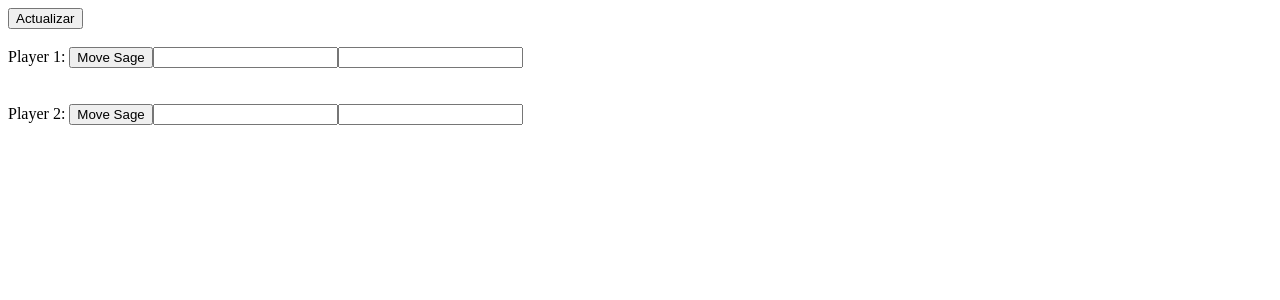
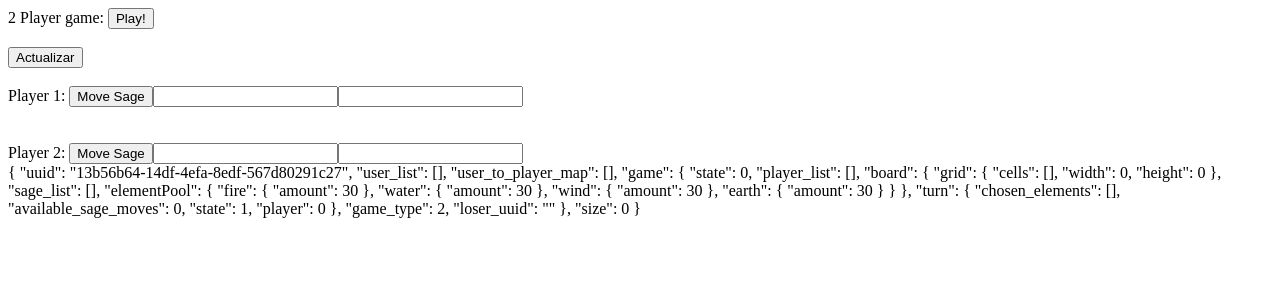
Before and after one commit to Arkk92/element-front, a Vue app in the folder element-front/: page / in a window 1280 px wide. Shown: the top 300 px of the page. Built offline with nearby package versions, Linux system fonts and the light colour scheme; no server answers.

Commit message:
Moved the socket lib to global of the project and added some events in room

```diff
--- a/element-front/src/components/Room.vue
+++ b/element-front/src/components/Room.vue
@@ -1,15 +1,13 @@
 <template>
   <div class="room">
-
+    2 Player game:
+    <button v-on:click="startQueueSearch('queue2')">{{queueStatus}}</button>
+    <br>
+    <br>
     <button v-on:click="forceUpdateRoom()">Actualizar</button>
-    <Player
-      :player_number="1"
-      :socket="socket"
-    ></Player>
+    <Player :player_number="1" :socket="socket"></Player>
     <br>
-    <Player
-      :player_number="2"
-    ></Player>
+    <Player :player_number="2"></Player>
 
 
     <div v-if="data_ready == true">
@@ -17,38 +15,40 @@
       </BoardVue>
 
       <br>
-      Turn: Player {{game.turn_player.player_number +1}}, Status:
+      Turn: Player {{ game.turn_player.player_number + 1 }}, Status:
     </div>
+    {{ room }}
   </div>
 </template>
 
 <script lang="ts">
 import { defineComponent } from 'vue';
 import BoardVue from './Board.vue';
-import ClientSocket from '@/sockets/client'
 import Player from './Player.vue';
-
-const socket = ClientSocket.setupSocketConnection();
+import { RoomModel, RoomModelMap } from '@/game/models/room';
+import { JoinQueue, QueueTypes } from '@/sockets/client'
+import { SocketInstance } from '@/main'
 
 export default defineComponent({
   name: 'RoomComponent',
   components: {
     BoardVue,
     Player
-},
+  },
   data() {
     return {
+      queueStatus: "Play!",
+      roomId: "",
       data_ready: false,
       uuid: "",
       game: null,
       user_map_list: new Map(),
-      socket: socket
+      room: new RoomModel(0),
 
     }
   },
   mounted() {
-
-    socket.on("gameUpdate", (data) => {
+    SocketInstance.on("gameUpdate", (data) => {
       console.log(data)
 
       this.uuid = data.room.uuid;
@@ -56,14 +56,29 @@ export default defineComponent({
       this.user_map_list = data.room.user_map_list;
 
       console.log(this.game)
+      const room: RoomModel = new RoomModelMap().toDomain(data.room);
+      Object.assign(this.room, room);
 
       this.data_ready = true;
     })
+
+    SocketInstance.on("gameFound", (roomId: string) => {
+      this.roomId = roomId;
+      this.queueStatus = "In game Room"
+    })
   },
   methods: {
+    startQueueSearch(queue_type: string): void {
+
+      const queueData: JoinQueue = {
+        queue: queue_type as QueueTypes
+      };
+
+      SocketInstance.emit("onQueue", queueData);
+      this.queueStatus = "In queue..."
+    },
     forceUpdateRoom(): void {
-      socket.emit("joinRoom", "test");
-      socket.emit('forceGameUpdate');
+      SocketInstance.emit('forceGameUpdate', "room1");
     },
   }
 })
--- a/element-front/src/main.ts
+++ b/element-front/src/main.ts
@@ -1,5 +1,7 @@
 import { createApp } from 'vue'
 //import App from './App.vue'
 import Room from '@/components/Room.vue'
+import ClientSocket from './sockets/client';
 
+export const SocketInstance = ClientSocket.setupSocketConnection();
 createApp(Room).mount('#app')
--- a/element-front/src/sockets/client.ts
+++ b/element-front/src/sockets/client.ts
@@ -1,27 +1,52 @@
+import { ElementTypes } from "@/game/models/elements/elements";
 import { io, Socket } from "socket.io-client";
+
+export enum QueueTypes {
+    queue2 = 'queue2',
+    queue3 = 'queue3',
+    queue4 = 'queue4'
+}
+
+export type JoinQueue = {
+    queue: QueueTypes
+}
+export type JoinGame = {
+    roomId: string
+}
+
+export type DrawElements = {
+    roomId: string
+    elements: Array<ElementTypes>
+}
+
+
 
 export interface ServerToClientEvents {
     noArg: () => void;
     basicEmit: (a: number, b: string, c: number) => void;
     withAck: (d: string, callback: (e: number) => void) => void;
-    gameUpdate: (room: any) => any;
+    gameUpdate: (data: any) => void;
+    gameFound: (roomId: string) => void;
 }
 
 export interface ClientToServerEvents {
-    forceGameUpdate: () => void;
+    forceGameUpdate: (roomId: string) => void;
     joinRoom: (a: string) => void;
     movePlayerSage: (player: number, row: string, column: string) => void;
+    onQueue: (data: JoinQueue) => void;
+    joinGame: (data: JoinGame) => void;
+    drawElements: (data: DrawElements) => void;
 }
 
 class ClientSocket {
 
     private static URL: string = "ws://localhost:3000";
 
-    constructor(){}
+    constructor() { }
 
-    static setupSocketConnection():  Socket<ServerToClientEvents, ClientToServerEvents> {
+    static setupSocketConnection(): Socket<ServerToClientEvents, ClientToServerEvents> {
         let socket: Socket<ServerToClientEvents, ClientToServerEvents>;
-        if(this.URL == null){
+        if (this.URL == null) {
             socket = io();
         } else {
             socket = io(this.URL, {
```
Also changed, not shown: 2 other files (tests, documents, lock files or other folders).
